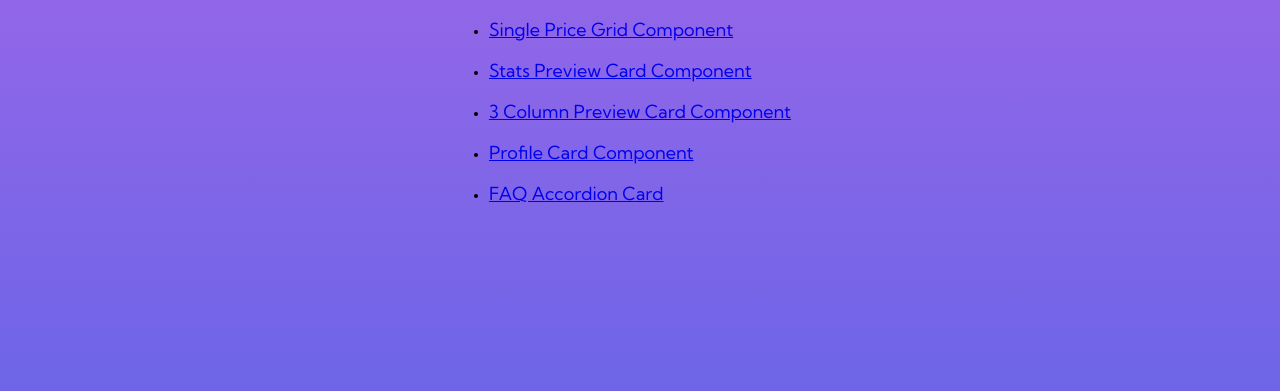
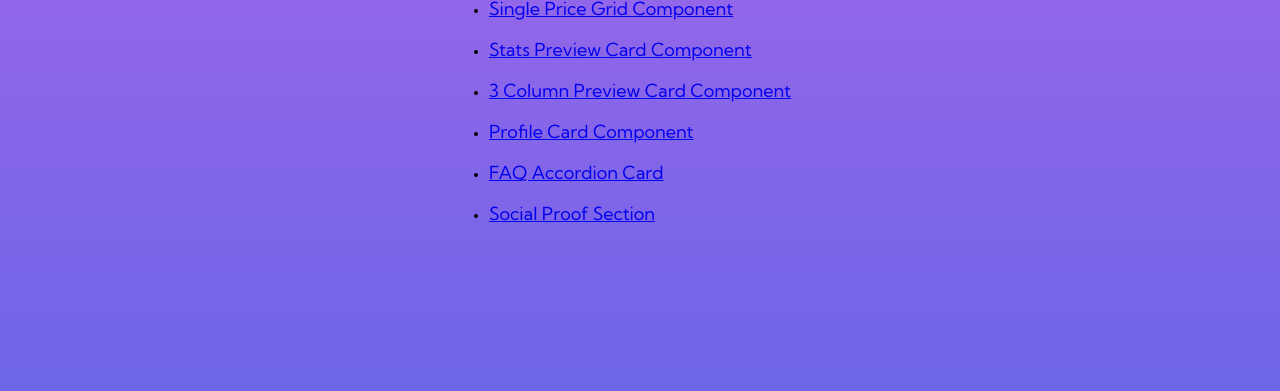
Before and after one commit to dheerajgopi/frontendmentor-challenge, a website: page public/index.html in a window 1280 px wide. Shown: the part 313-704 px from the top of the page. Drawn offline with Linux system fonts and the light colour scheme.

Commit message:
Add link to social-proof-section in landing page

```diff
--- a/public/index.html
+++ b/public/index.html
@@ -18,6 +18,7 @@
             <li><a href="3-column-preview-card-component/index.html" target="_blank" class="project-link">3 Column Preview Card Component</a></li>
             <li><a href="profile-card-component/index.html" target="_blank" class="project-link">Profile Card Component</a></li>
             <li><a href="faq-accordion-card/index.html" target="_blank" class="project-link">FAQ Accordion Card</a></li>
+            <li><a href="social-proof-section/index.html" target="_blank" class="project-link">Social Proof Section</a></li>
         </ul>
     </div>
 </body>
```
